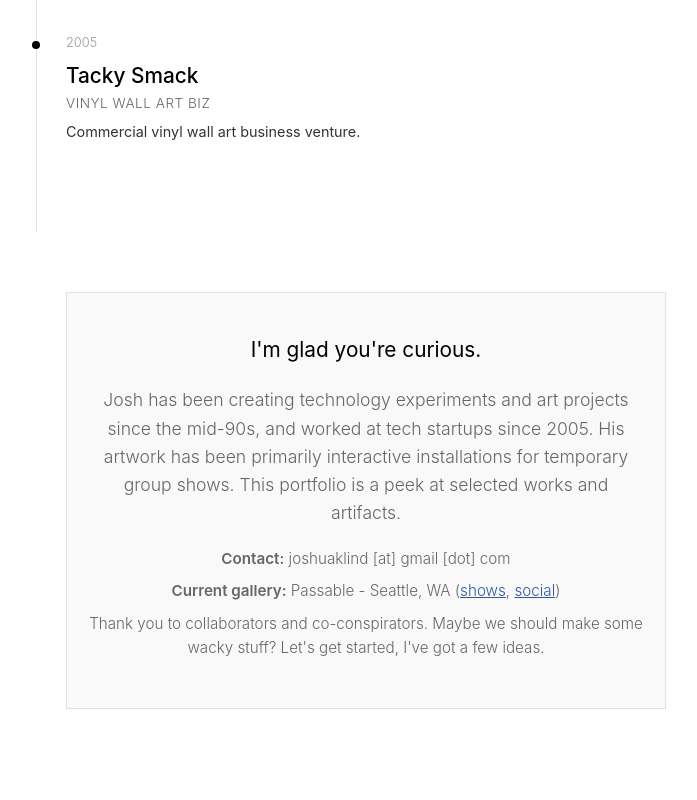
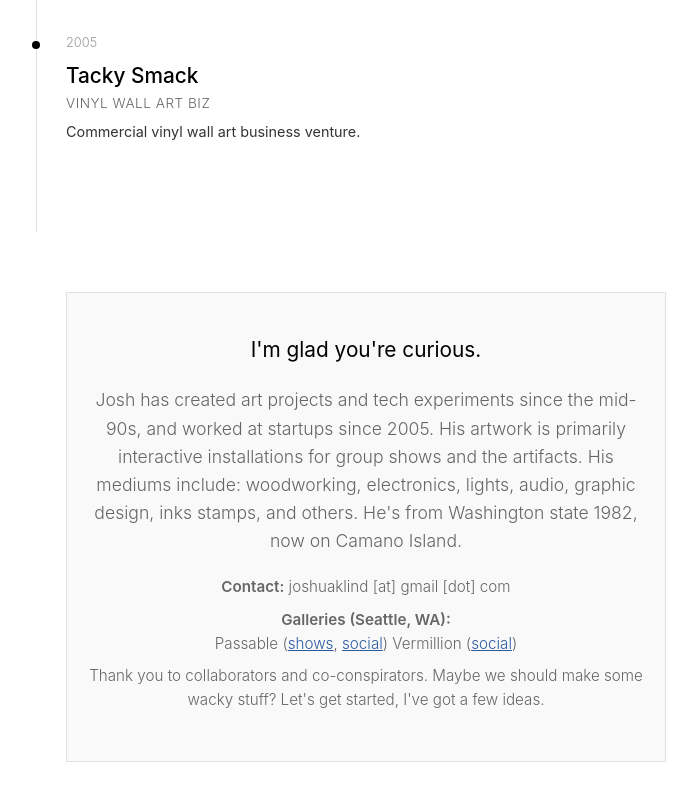
Before and after one commit to doublejosh/art, a plain HTML site: page index.html in a window 1280 px wide. Shown: the part 7530-8330 px from the top of the page, without its empty margins (274-971 px from the left). Drawn offline with Linux system fonts and the light colour scheme.

Commit message:
Update index.html

```diff
--- a/index.html
+++ b/index.html
@@ -255,15 +255,21 @@
             <h3>I'm glad you're curious.</h3>
 
             <h2 class="bio">
-                Josh has been creating technology experiments and art projects since the mid-90s, and worked at tech startups since 2005.
-                His artwork has been primarily interactive installations for temporary group shows. This portfolio is a peek at selected works and artifacts.
+                Josh has created art projects and tech experiments since the mid-90s, and worked at startups since 2005.
+                His artwork is primarily interactive installations for group shows and the artifacts.
+                His mediums include: woodworking, electronics, lights, audio, graphic design, inks stamps, and others.
+                He's from Washington state 1982, now on Camano Island.
             </h2>
 
             <p><strong>Contact:</strong> <span>joshuaklind [at] gmail [dot] com</span></p>
 
             <p>
-                <strong>Current gallery:</strong> Passable - Seattle, WA
+                <strong>Galleries (Seattle, WA):</strong>
+                <br />
+                Passable
                 (<a href="https://totallylegitllc.com/exhibitions-and-events/" target="_blank">shows</a>, <a href="https://www.facebook.com/passable.art" target="_blank">social</a>)
+                Vermillion
+                (<a href="https://www.vermillionseattle.com/" target="_blank">social</a>)
             </p>
 
              <p>Thank you to collaborators and co-conspirators. Maybe we should make some wacky stuff? Let's get started, I've got a few ideas.</p>
```
